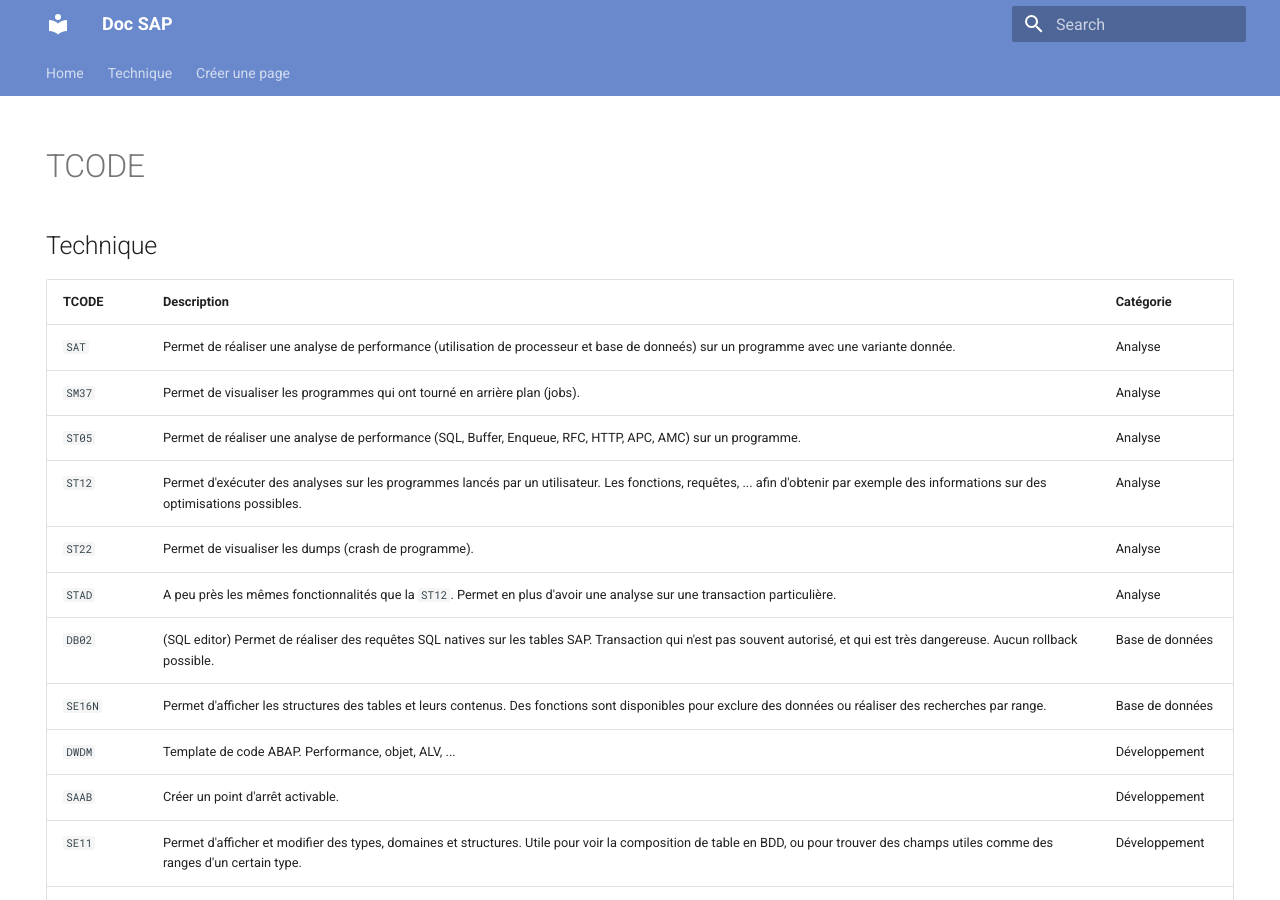
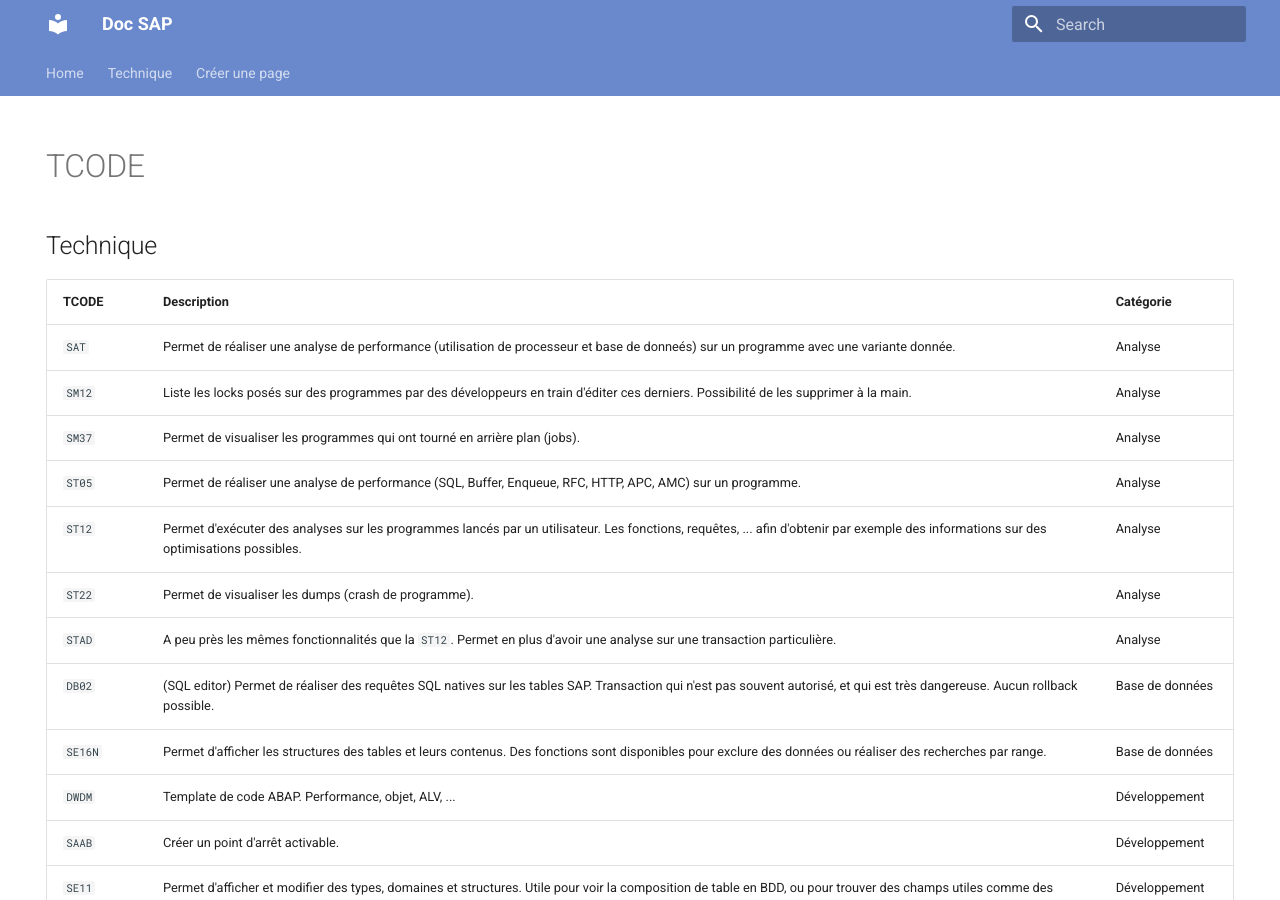
Before and after one commit to BoBsmil3Y/mkdoc-doc-sap, an MkDocs documentation site: the page built from docs/Memo/tcode.md, in a window 1280 px wide and 900 px high. Built offline with MkDocs 1.6.1 and Material for MkDocs 9.7.7, drawn with Linux system fonts in a browser that asks for light colours.

Commit message:
Adding SM12

```diff
--- a/docs/Memo/tcode.md
+++ b/docs/Memo/tcode.md
@@ -12,6 +12,7 @@ hide:
 | TCODE    | Description                          | Catégorie |
 | ---------| ------------------------------------ | --------- |
 | `SAT`    | Permet de réaliser une analyse de performance (utilisation de processeur et base de donneés) sur un programme avec une variante donnée. | Analyse |
+| `SM12`   | Liste les locks posés sur des programmes par des développeurs en train d'éditer ces derniers. Possibilité de les supprimer à la main. | Analyse |
 | `SM37`   | Permet de visualiser les programmes qui ont tourné en arrière plan (jobs). | Analyse |
 | `ST05`    | Permet de réaliser une analyse de performance (SQL, Buffer, Enqueue, RFC, HTTP, APC, AMC) sur un programme. | Analyse |
 | `ST12`   | Permet d'exécuter des analyses sur les programmes lancés par un utilisateur. Les fonctions, requêtes, ... afin d'obtenir par exemple des informations sur des optimisations possibles. | Analyse |
```
